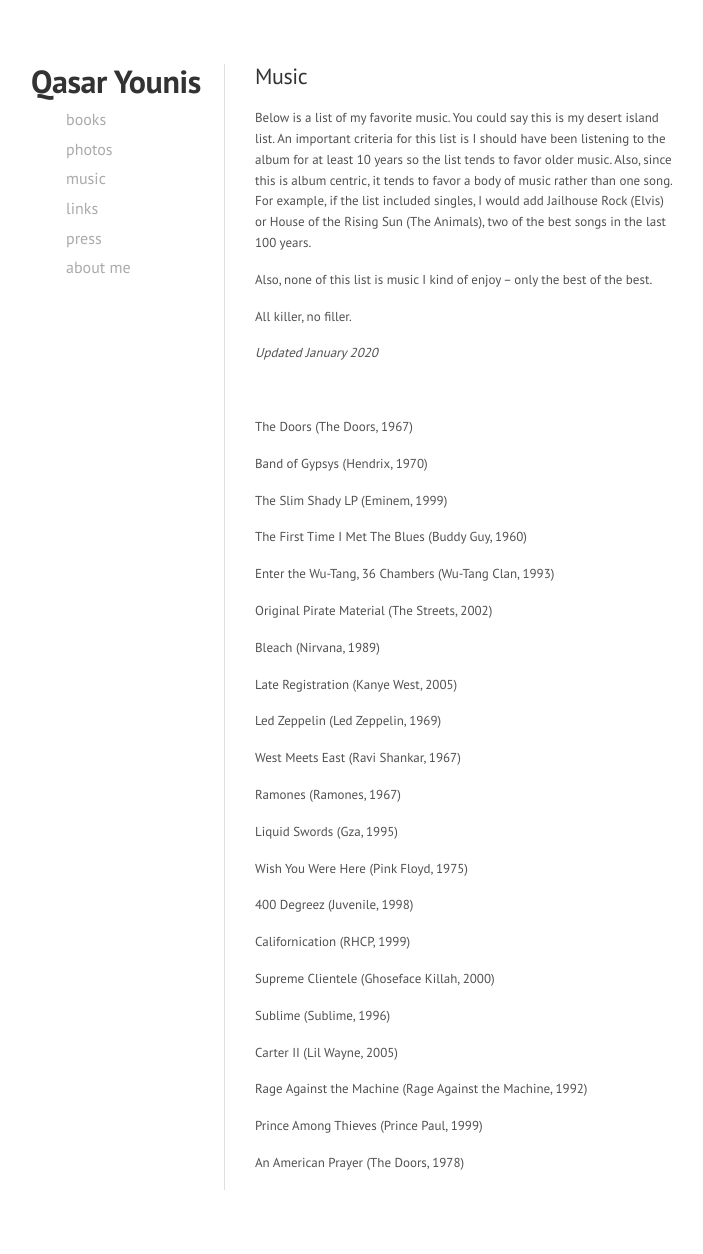
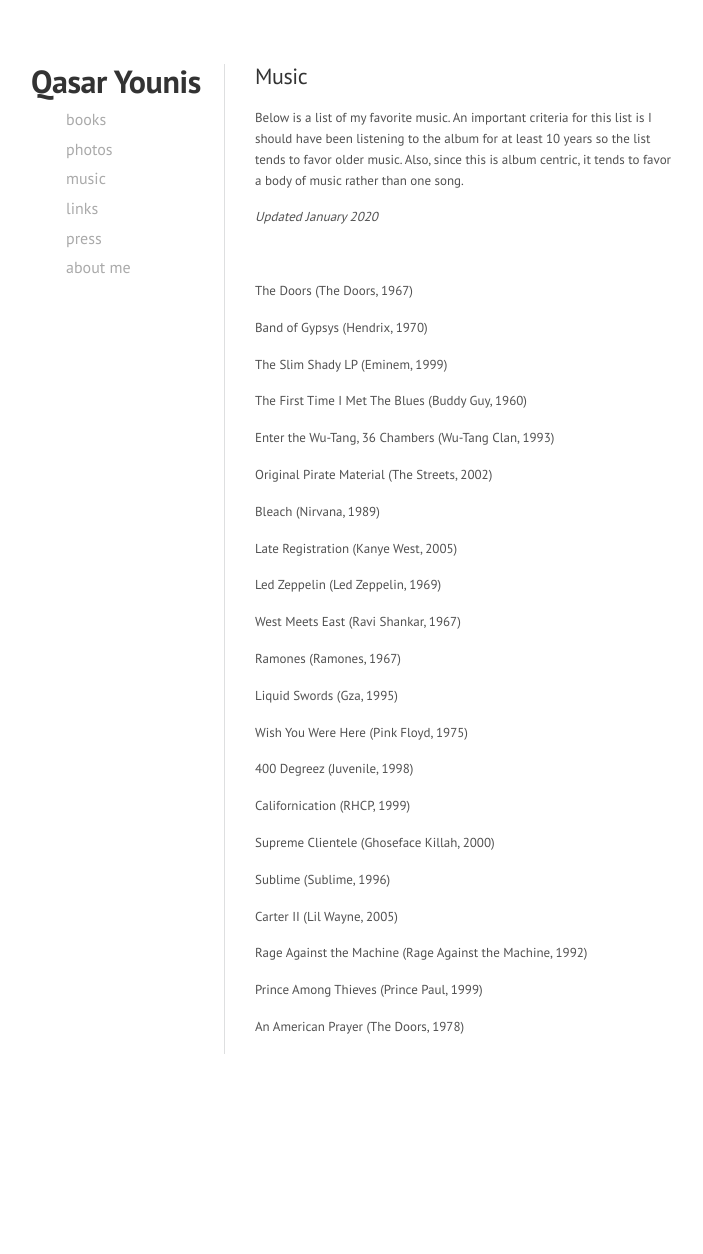
Before and after one commit to qasar/qasar.github.io, a Jekyll site: the page built from music.md, in a window 1280 px wide. Shown: the whole page, without its empty margins (35-738 px from the left). Built offline with Jekyll 4.4.1, drawn with Linux system fonts in a browser that asks for light colours; after the commit the page ends 1118 px from its top, so only the background shows below that.

Commit message:
Update music.md

```diff
--- a/music.md
+++ b/music.md
@@ -3,11 +3,7 @@
 permalink: /music/
 ---
 
-Below is a list of my favorite music. You could say this is my desert island list. An important criteria for this list is I should have been listening to the album for at least 10 years so the list tends to favor older music. Also, since this is album centric, it tends to favor a body of music rather than one song. For example, if the list included singles, I would add Jailhouse Rock (Elvis) or House of the Rising Sun (The Animals), two of the best songs in the last 100 years.
-
-Also, none of this list is music I kind of enjoy -- only the best of the best.
-
-All killer, no filler.
+Below is a list of my favorite music. An important criteria for this list is I should have been listening to the album for at least 10 years so the list tends to favor older music. Also, since this is album centric, it tends to favor a body of music rather than one song.
 
 <i> Updated January 2020 </i>
 <p>&nbsp;</p>
```
